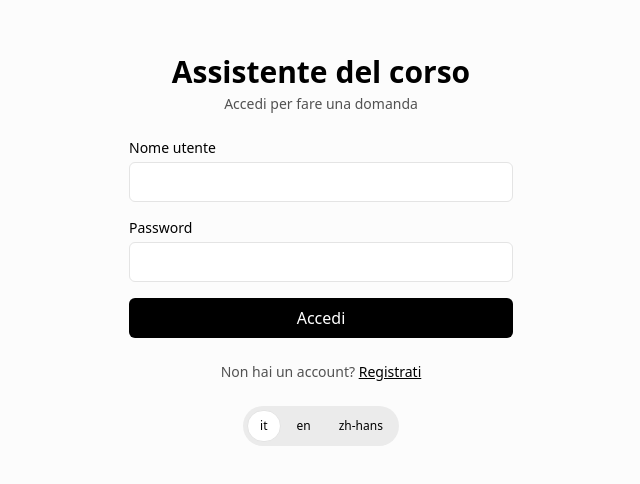
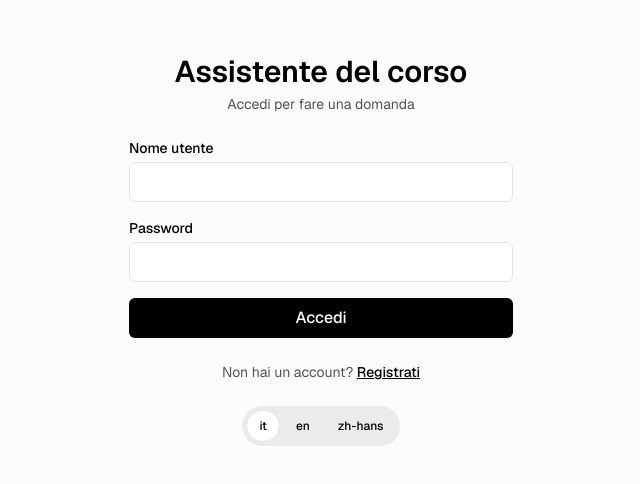
Before and after one commit to Zhengjunliang/multilingual-course-assistant, a React (Vite) app in the folder frontend/: page /login in a window 1280 px wide. Shown: the part 150-634 px from the top of the page, without its empty margins (319-959 px from the left). Built offline with nearby package versions, Linux system fonts and the light colour scheme; no server answers.

Commit message:
feat(frontend): serve Geist Sans from the repository instead of the system stack

```diff
--- a/frontend/src/index.css
+++ b/frontend/src/index.css
@@ -1,4 +1,37 @@
 @import "tailwindcss";
+
+/*
+ * Geist Sans, served from this repository.
+ *
+ * Not a CDN. The demo has to work on a machine with no network, and a webfont
+ * fetched from a third party also tells that third party who opened the page —
+ * a poor trade for a university tool. The file is 69,652 bytes: one variable
+ * face covering every weight from 100 to 900, against 138,212 bytes and three
+ * requests for the three static weights this interface actually uses. A weight
+ * added later costs nothing.
+ *
+ * The leading slash is load-bearing. Vite only recognises a `url()` as a public
+ * file when it starts with `/`; without it the build emits a warning rather
+ * than an error, development looks fine, and production 404s. With it, `base`
+ * rewrites the path to `/static/fonts/…` at build time, which is where
+ * STATICFILES_DIRS has Django serve it from.
+ *
+ * `format("woff2")`, not `format("woff2-variations")` — the latter is the older
+ * spelling and Safari rejects it. The range on `font-weight` is what makes the
+ * single file answer for all of them.
+ *
+ * No Chinese is packaged. Every grotesque here covers Latin only, and a CJK
+ * face is megabytes; `zh-hans` falls through to whatever the machine has. The
+ * two CJK names below sit *before* `sans-serif` because a stack stops at the
+ * first family that resolves, and `sans-serif` always resolves.
+ */
+@font-face {
+  font-family: "Geist Sans";
+  src: url("/fonts/Geist-Variable.woff2") format("woff2");
+  font-weight: 100 900;
+  font-style: normal;
+  font-display: swap;
+}
 
 /*
  * Semantic colours, not raw palette steps.
@@ -50,6 +83,7 @@
 @theme {
   --color-canvas: var(--canvas);
   --color-surface: var(--surface);
+  --color-sidebar: var(--sidebar);
   --color-ink: var(--ink);
   --color-muted: var(--muted);
   --color-line: var(--line);
@@ -101,6 +135,7 @@
 :root {
   --canvas: oklch(99% 0 0);
   --surface: oklch(100% 0 0);
+  --sidebar: oklch(97% 0 0);
   --ink: oklch(0% 0 0);
   --muted: oklch(44% 0 0);
   --line: oklch(92% 0 0);
@@ -115,6 +150,7 @@
 [data-theme="dark"] {
   --canvas: oklch(0% 0 0);
   --surface: oklch(14% 0 0);
+  --sidebar: oklch(23% 0 0);
   --ink: oklch(100% 0 0);
   --muted: oklch(72% 0 0);
   --line: oklch(26% 0 0);
@@ -136,6 +172,8 @@ body {
   margin: 0;
   background-color: var(--canvas);
   color: var(--ink);
-  font-family: ui-sans-serif, system-ui, -apple-system, "Segoe UI", sans-serif;
+  font-family:
+    "Geist Sans", ui-sans-serif, system-ui, -apple-system, "Segoe UI", "PingFang SC",
+    "Microsoft YaHei", sans-serif;
   -webkit-font-smoothing: antialiased;
 }
```
Also changed, not shown: frontend/public/fonts/Geist-Variable.woff2 (added), frontend/public/fonts/LICENSE.txt (added).
